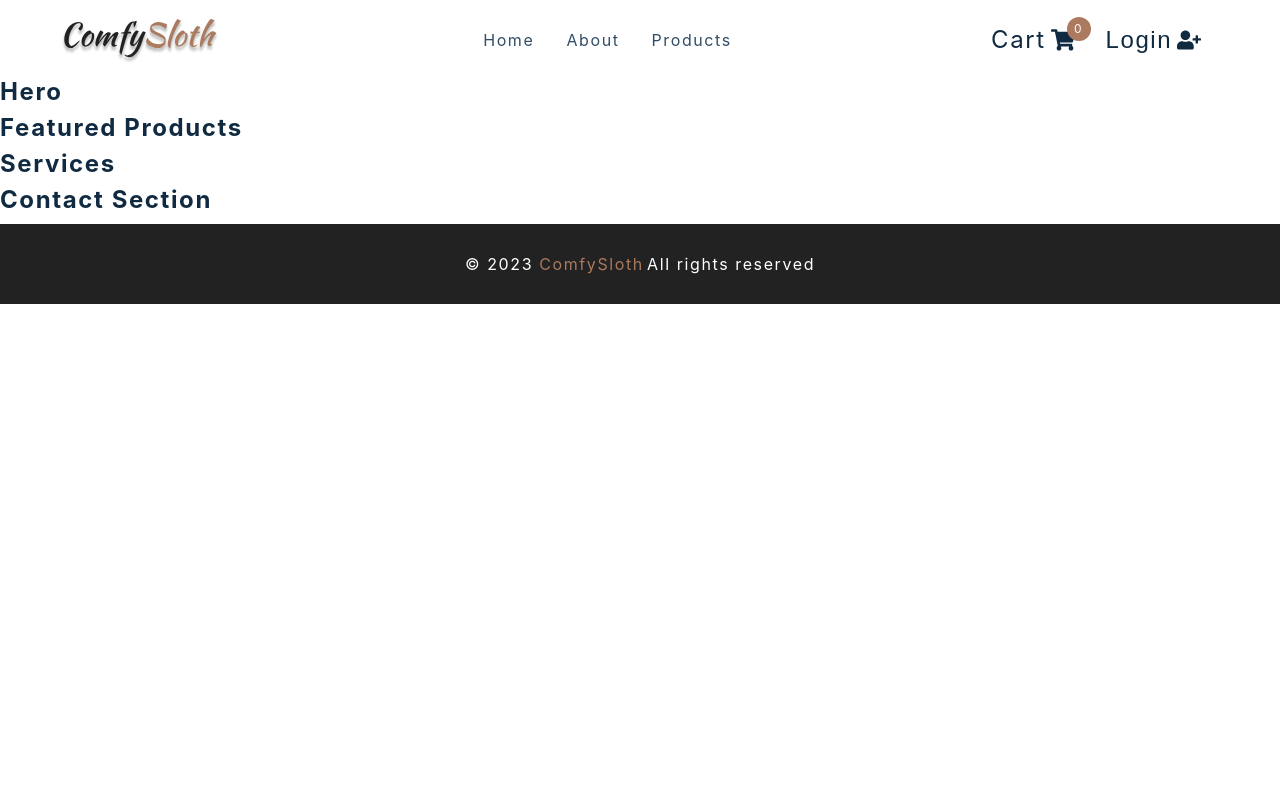
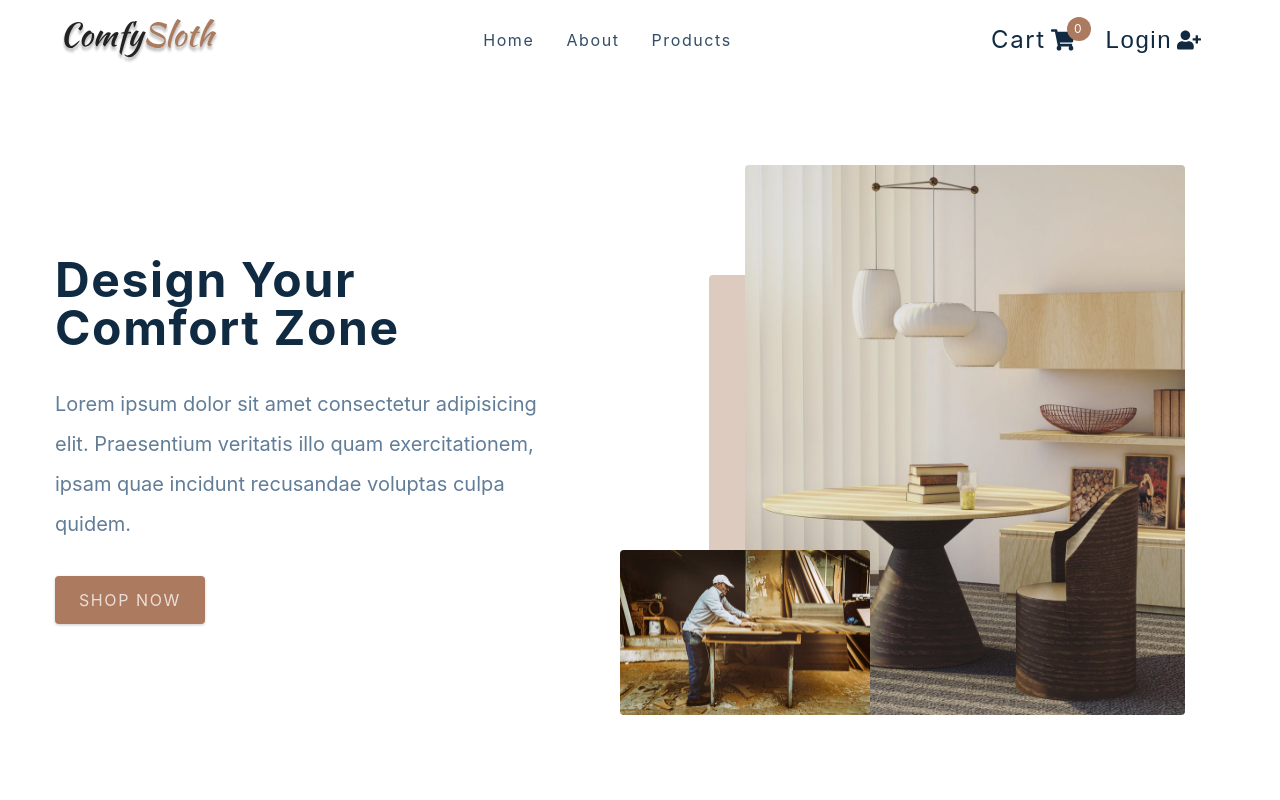
Before and after one commit to bwire/e-commerce, a React (Create React App) app: page / in a window 1280 px wide. Shown: the top 800 px of the page. Built offline with nearby package versions, Linux system fonts and the light colour scheme; the HTML template or start-up script is replaced by a standard one.

Commit message:
add Home page Hero component

```diff
--- a/src/components/Hero.js
+++ b/src/components/Hero.js
@@ -1,12 +1,34 @@
-import React from 'react'
-import styled from 'styled-components'
-import { Link } from 'react-router-dom'
-import heroBcg from '../assets/hero-bcg.jpeg'
-import heroBcg2 from '../assets/hero-bcg-2.jpeg'
+import React from 'react';
+import styled from 'styled-components';
+import { Link } from 'react-router-dom';
+import heroBcg from '../assets/hero-bcg.jpeg';
+import heroBcg2 from '../assets/hero-bcg-2.jpeg';
 
 const Hero = () => {
-  return <h4>hero</h4>
-}
+  return (
+    <Wrapper className='section-center'>
+      <article className='content'>
+        <h1>
+          Design your
+          <br />
+          comfort zone
+        </h1>
+        <p>
+          Lorem ipsum dolor sit amet consectetur adipisicing elit. Praesentium
+          veritatis illo quam exercitationem, ipsam quae incidunt recusandae
+          voluptas culpa quidem.
+        </p>
+        <Link to='/products' className='btn hero-btn'>
+          shop now
+        </Link>
+      </article>
+      <article class='img-container'>
+        <img src={heroBcg} alt='nice table' className='main-img' />
+        <img src={heroBcg2} alt='person working' className='accent-img' />
+      </article>
+    </Wrapper>
+  );
+};
 
 const Wrapper = styled.section`
   min-height: 60vh;
@@ -68,6 +90,6 @@
       border-radius: var(--radius);
     }
   }
-`
+`;
 
-export default Hero
+export default Hero;
```
